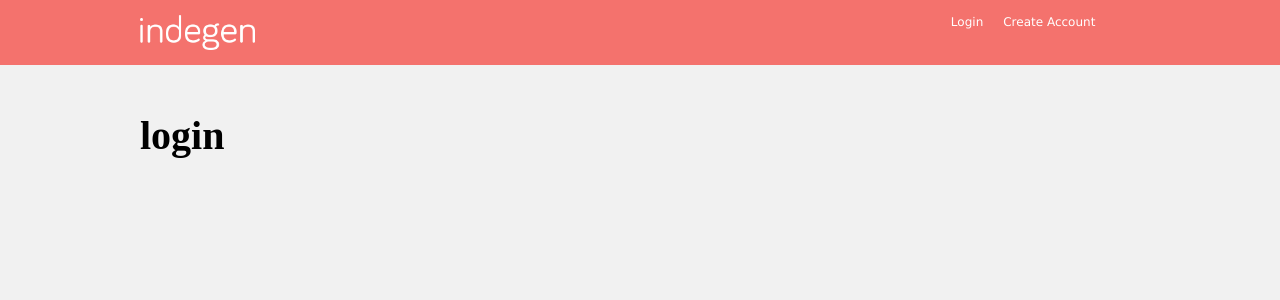
After one commit to melbourne2991/spongey, a Node server app: page /login in a window 1280 px wide. The commit adds this page. Shown: the top 300 px of the page. Run offline with Node 20, Linux system fonts and the light colour scheme; some libraries are stand-ins or nearby versions.

Commit message:
added login page

```diff
--- a/app/public/sass/layout.scss
+++ b/app/public/sass/layout.scss
@@ -1,6 +1,17 @@
+.container {
+	padding-left: 20px;
+	padding-right: 20px;
+
+	@include media(1000px) {
+		margin: 0 auto;
+		width: 1000px;
+		padding-left: 0;
+		padding-right: 0;
+	}
+}
+
 .row {
 	@include row();
-	// padding: $spacing;
 }
 
 ul.horizontal {
@@ -24,7 +35,11 @@ ul.horizontal {
 }
 
 #profile_listings .profile {
-	@include span-columns(6 of 12);
+	@include media(1000px) {
+		@include span-columns(6 of 12);
+	}
+
+	@include span-columns(12 of 12);
 }
 
 #body {
--- a/app/public/sass/modules.scss
+++ b/app/public/sass/modules.scss
@@ -1,11 +1,7 @@
-.container {
-	@include outer-container();
-	width: 1000px;
-}
-
 #header {
 	@include row();
-	background: #DA3339;
+	// background: #DA3339;
+	background: $soft_red;
 	padding: 15px 20px;
 	color: #fff;
 }
@@ -81,7 +77,7 @@
 		padding-top: 4px;
 		font-size: 14px;
 		text-align: center;
-		color: #DA3339;
+		color: $soft_red;
 		text-transform: uppercase;
 		font-weight: bolder;
 		text-align: left;
--- a/app/public/sass/variables.scss
+++ b/app/public/sass/variables.scss
@@ -1,2 +1,3 @@
 $spacing: 20px;
 $cool_green:  #3BC567;
+$soft_red: #f4726d;
--- a/app/routes.js
+++ b/app/routes.js
@@ -34,6 +34,10 @@ module.exports = function(app, passport) {
 		});
 	});
 
+	app.get('/login', function(req, res, next) {
+		res.render('login');
+	});
+
 	app.post('/login', function(req, res, next) {
 		passport.authenticate('local', { session: true }, function(err, user, info) {
 			if(!user) {
--- a/app/views/layouts/master.jade
+++ b/app/views/layouts/master.jade
@@ -5,10 +5,13 @@ html
 		link(href='http://fonts.googleapis.com/css?family=Ubuntu', rel='stylesheet', type='text/css')
 		link(rel="stylesheet", href="css/app.css")
 	body
-		block main
-		script(src="js/directives/directives.js")
-		script(src="js/directives/navigation.js")
-		script(src="js/directives/listings.js")
-		script(src="js/services.js")
-		script(src="js/controllers.js")
-		script(src="js/app.js")
+		#header
+			.container
+				.logo-medium
+					img(src="img/logo.png")
+				.login
+					span Login
+					span Create Account
+		#body.container
+			block main
+		block footer_files
--- /dev/null
+++ b/app/views/login.jade
@@ -0,0 +1,3 @@
+extends layouts/master
+block main
+	h1 login
--- a/package.json
+++ b/package.json
@@ -23,6 +23,7 @@
     "jade": "^1.3.1",
     "multiparty": "^3.3.0",
     "bcrypt": "^0.7.8",
-    "cookie-parser": "^1.3.2"
+    "cookie-parser": "^1.3.2",
+    "cookie-session": "~1.0.2"
   }
 }
```
Also changed, not shown: app/views/index.jade (+2 -14 lines), app/views/layouts/angular.jade (added, +8 -0 lines), app/views/layouts/default.jade (deleted, +0 -8 lines), app/public/css/app.css.
